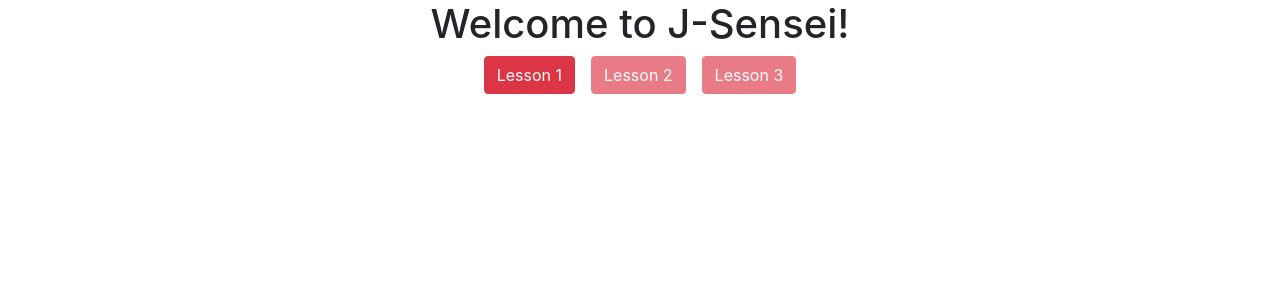
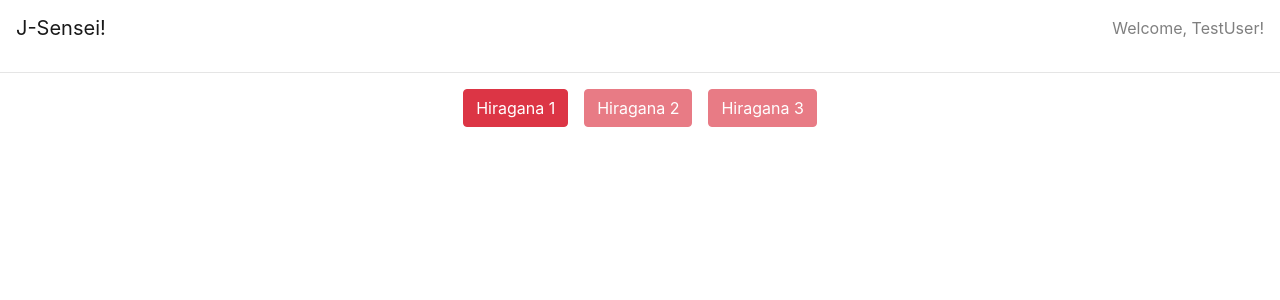
Before and after one commit to gildej30/japanese-sensei, a React (Create React App) app in the folder j-sensei/client/: page / in a window 1280 px wide. Shown: the top 300 px of the page. Built offline with nearby package versions, Linux system fonts and the light colour scheme.

Commit message:
progress bar

```diff
--- a/j-sensei/client/src/App.js
+++ b/j-sensei/client/src/App.js
@@ -8,17 +8,17 @@ function App() {
 
   const [userScores, setUserScores] = useState([
     {
-      lessonName: "Lesson 1",
+      lessonName: "Hiragana 1",
       highScore: 0,
       lessonColor: "danger"
   },
   {
-      lessonName: "Lesson 2",
+      lessonName: "Hiragana 2",
       highScore: 0,
       lessonColor: "danger"
   },
   {
-      lessonName: "Lesson 3",
+      lessonName: "Hiragana 3",
       highScore: 0,
       lessonColor: "danger"
   }
@@ -26,11 +26,13 @@ function App() {
 
   const scoreUpdate = (lesson, score) => {
     let newColor = "";
+    let highScore = Math.max(score, userScores[lesson-1].highScore);
+    let lessonName = userScores[lesson-1].lessonName;
 
-    if(score <= 1) {
+    if(highScore <= 1) {
       newColor = "danger"
     }
-    else if(score < 3) {
+    else if(highScore < 3) {
       newColor = "warning"
     }
     else {
@@ -38,8 +40,8 @@ function App() {
     }
 
     const newScore = {
-      lessonName: `Lesson ${lesson}`,
-      highScore: score,
+      lessonName: lessonName,
+      highScore: highScore,
       lessonColor: newColor
     }
 
@@ -48,10 +50,14 @@ function App() {
 
   return (
     <div className="App">
-        <h1>Welcome to J-Sensei!</h1>
+        <nav className="navbar navbar-expand-lg navbar-light">
+          <a className="navbar-brand mr-auto" href="#">J-Sensei!</a>
+          <span class="navbar-text">Welcome, TestUser!</span>
+        </nav>
+        <hr />
         <Router>
           <Dashboard path='/' userScores={userScores}/>
-          <Lesson path='/lesson/:id' scoreUpdate={scoreUpdate}/>
+          <Lesson path='/lesson/:id' userScores={userScores} scoreUpdate={scoreUpdate}/>
       </Router>
     </div>
   );
--- a/j-sensei/client/src/views/Lesson.js
+++ b/j-sensei/client/src/views/Lesson.js
@@ -1,7 +1,7 @@
 import React, {useState, useEffect} from 'react';
 import {navigate} from '@reach/router';
 
-const Lesson = ({id, scoreUpdate}) => {
+const Lesson = ({id, userScores, scoreUpdate}) => {
 
     const [score, setScore] = useState(0);
     const [questionNumber, setQuestionNumber] = useState(0);
@@ -69,6 +69,7 @@ const Lesson = ({id, scoreUpdate}) => {
         <div>
             {questionNumber < 3 ?
                 <div>
+                    <h1>{userScores[id-1].lessonName}</h1>
                     <form className="col-5 mx-auto" onSubmit={onSubmitHandler}>
                         <div className="form-group">
                             <label>{questions[id-1][questionNumber].q}</label>
@@ -78,6 +79,9 @@ const Lesson = ({id, scoreUpdate}) => {
                     </form>
                     <hr />
                     <h3>Score: {score}</h3>
+                    <div className="progress">
+                        <div className="progress-bar bg-success" style={{width: `${questionNumber/3*100}%`}} role="progressbar"></div>
+                    </div>
                 </div>
                 :
                 <div className="col-5 mx-auto">
```
